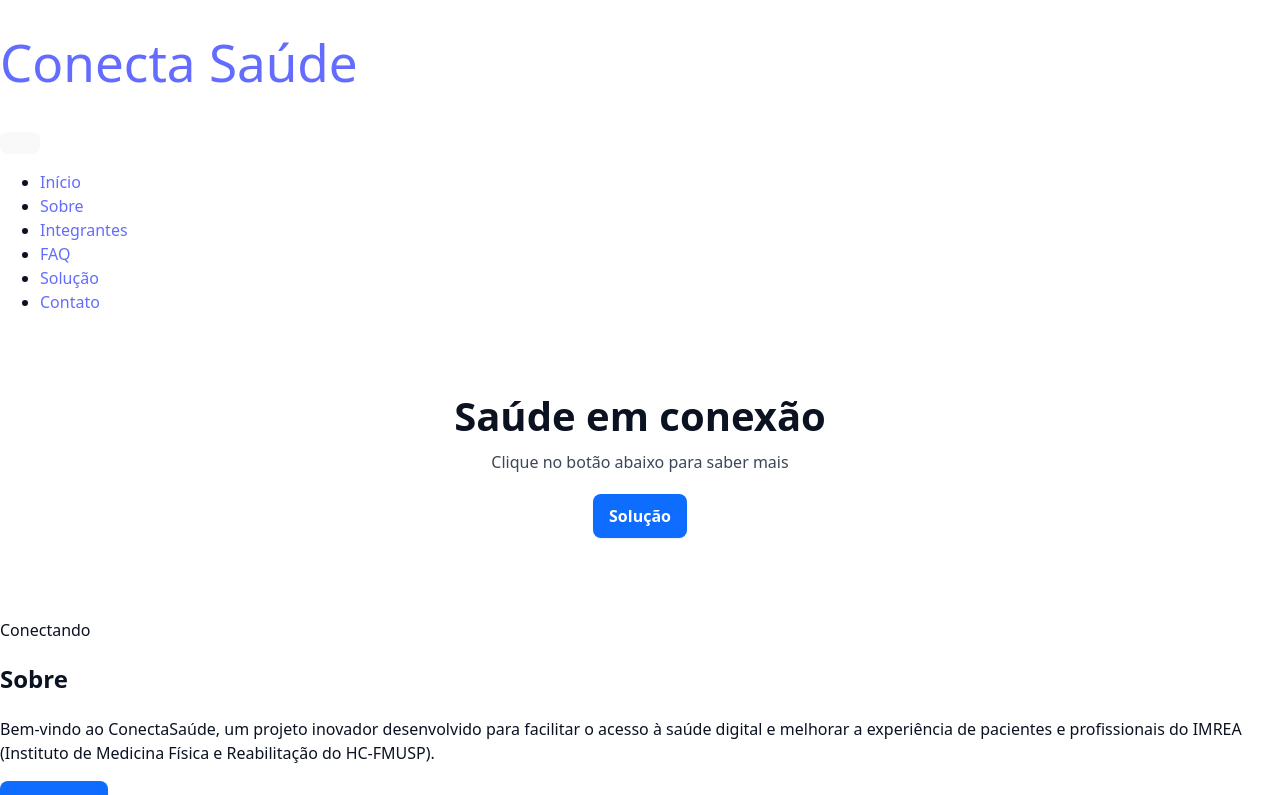
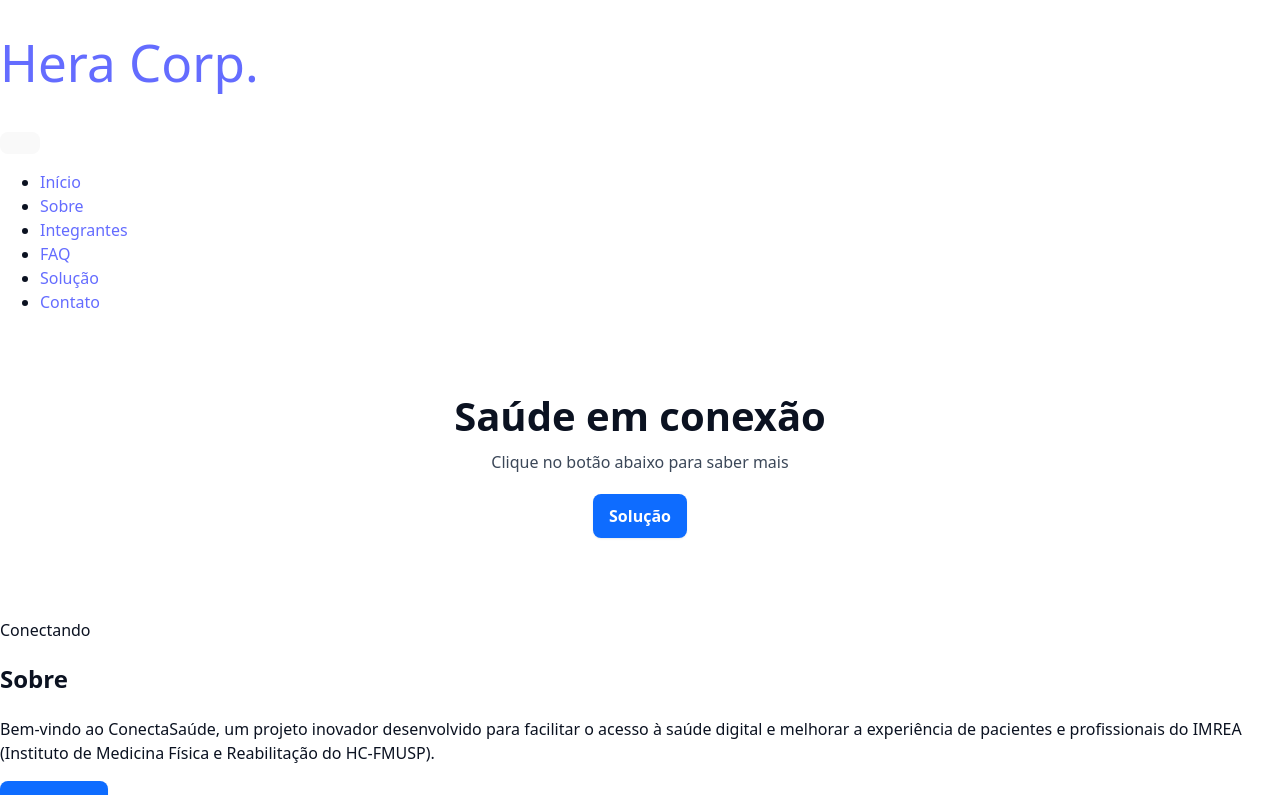
Before and after one commit to pedrozhd/hera_corp, a React (Vite) app: page / in a window 1280 px wide. Shown: the top 795 px of the page. Built offline with nearby package versions, Linux system fonts and the light colour scheme.

Commit message:
editando readme e arrumando header + package.

```diff
--- a/package.json
+++ b/package.json
@@ -1,4 +1,5 @@
 {
+  "$schema": "https://json.schemastore.org/package",
   "name": "hera_corporation",
   "private": true,
   "version": "0.0.0",
--- a/src/components/header.tsx
+++ b/src/components/header.tsx
@@ -4,7 +4,7 @@
 const Header = () => {
   return (
     <header>
-      <h1><Link to="/">Conecta Saúde</Link></h1>
+      <h1><Link to="/">Hera Corp.</Link></h1>
       <div className="menu_overlay">
         <button className="close_menu">{/* <img src="../../Images/close.png" alt="imagem close menu" width="20px" height="20px" /> */}</button>
         <aside className="menu_hidden">
```
Also changed, not shown: 1 other file (tests, documents, lock files or other folders).
